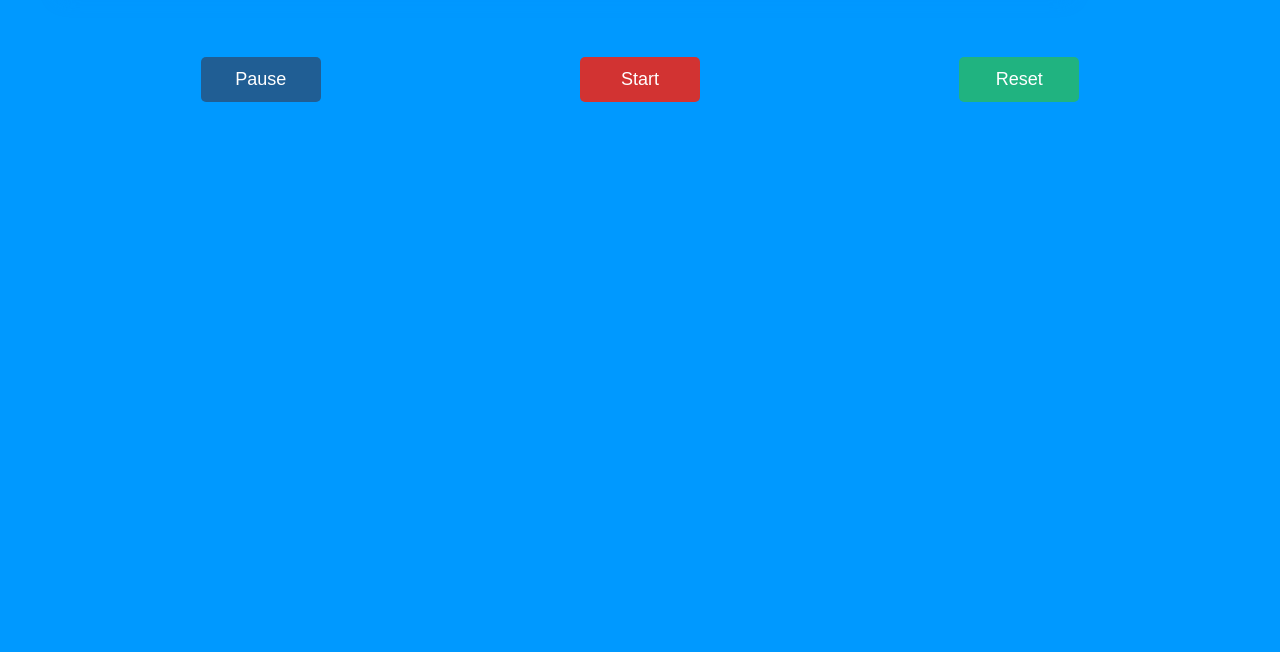
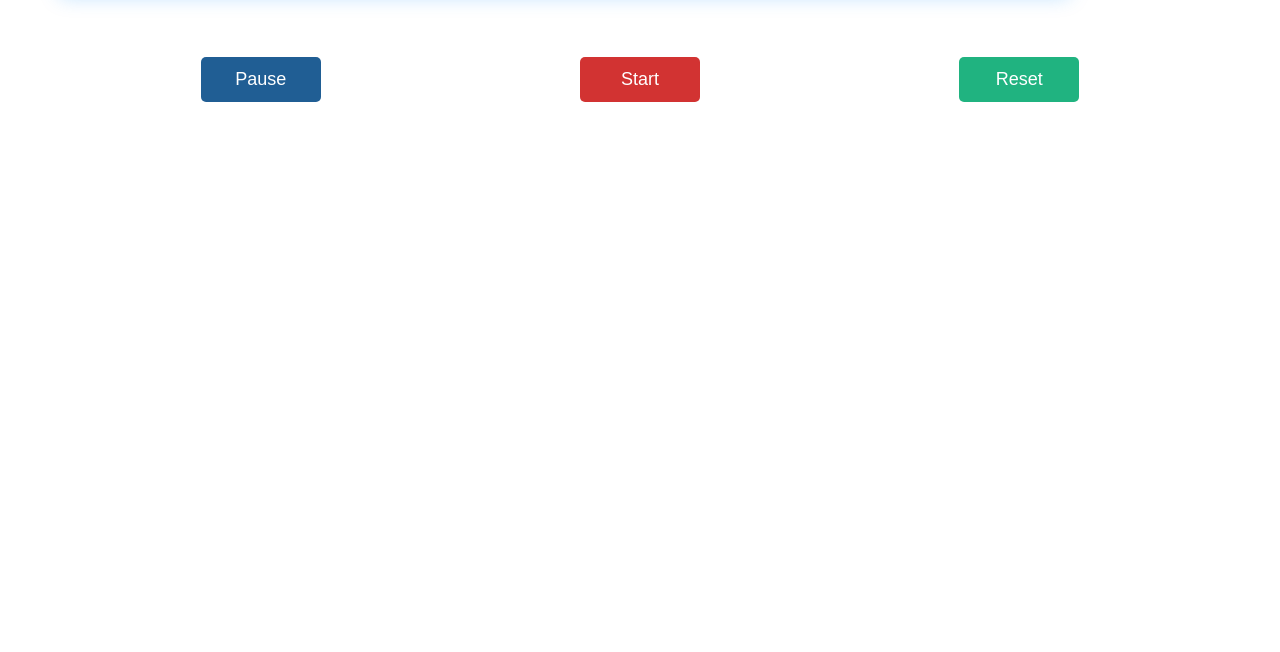
Before and after one commit to yaregalnebere/IP_PROJECT, a plain HTML site: page GROUP 4/stop watch.html in a window 1280 px wide. Shown: the part 148-800 px from the top of the page. Drawn offline with Linux system fonts and the light colour scheme.

Commit message:
Update stop watch.html

```diff
--- a/GROUP 4/stop watch.html
+++ b/GROUP 4/stop watch.html
@@ -54,7 +54,7 @@
   background-color: #20b380;
 }
 body{
-    background-color: rgb(0, 153, 255);
+    background-color: purple);
 
 }
         </style>
```
